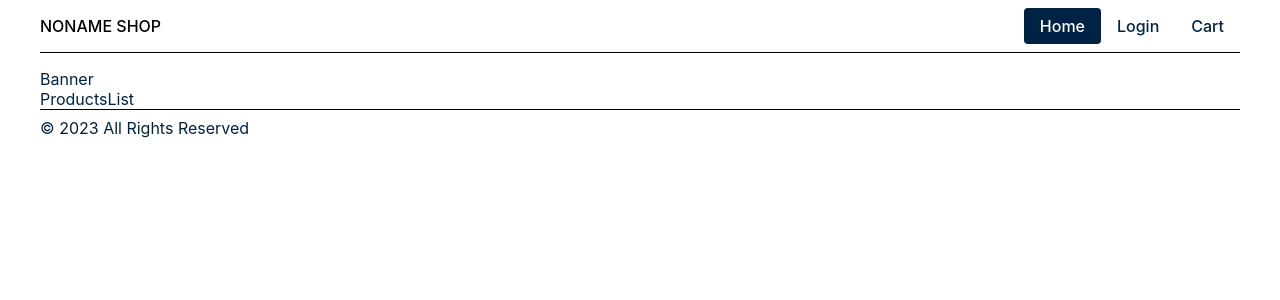
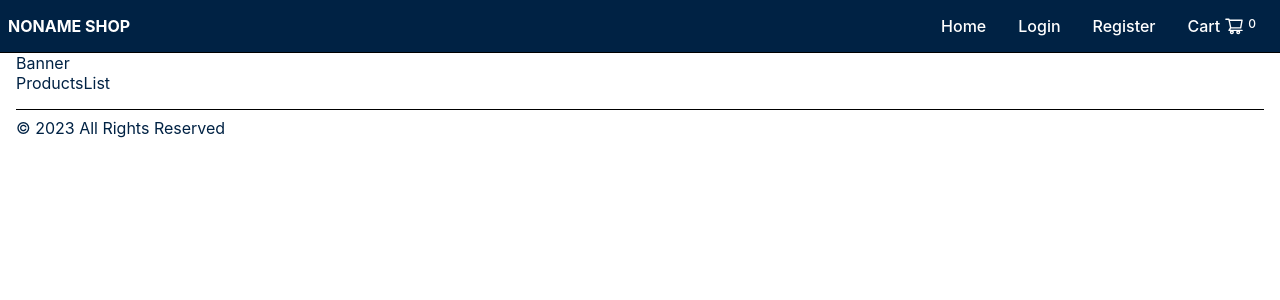
Before and after one commit to YuliiaDikun/sweet-corner, a React (Create React App) app: page / in a window 1280 px wide. Shown: the top 300 px of the page. Built offline with nearby package versions, Linux system fonts and the light colour scheme.

Commit message:
feat: burger menu

```diff
--- a/package.json
+++ b/package.json
@@ -9,6 +9,7 @@
     "modern-normalize": "^1.1.0",
     "react": "^18.2.0",
     "react-dom": "^18.2.0",
+    "react-icons": "^4.7.1",
     "react-router-dom": "^6.8.2",
     "react-scripts": "5.0.1",
     "styled-components": "^5.3.6",
--- a/src/App.jsx
+++ b/src/App.jsx
@@ -5,7 +5,7 @@ import { theme } from './styles/theme';
 
 import { Route, Routes } from "react-router-dom";
 import SharedLayout from "./components/SharedLayout/SharedLayout";
-import { Main, Cart, Login } from "./pages";
+import { Main, Cart, Login, Register } from "./pages";
 
 function App() {
   return (
@@ -14,7 +14,8 @@ function App() {
       <Routes>
         <Route path="/" element={<SharedLayout />}>
           <Route index element={<Main />} />
-          <Route path="login" element={<Login />} />
+            <Route path="login" element={<Login />} />
+            <Route path="register" element={<Register />} />
           <Route path="cart" element={<Cart />} />
         </Route>
         </Routes>
--- a/src/components/Footer/Footer.styled.js
+++ b/src/components/Footer/Footer.styled.js
@@ -6,6 +6,6 @@ export const StyledFooter = styled.footer`
   justify-content: space-between;
   gap: 12px;
   padding: 8px 0;
-  margin-bottom: 16px;
+  margin-top: 16px;
   border-top: 1px solid black;
 `;
--- a/src/components/Navigation/Navigation.jsx
+++ b/src/components/Navigation/Navigation.jsx
@@ -1,15 +1,53 @@
-import React from 'react';
-import { Link } from "./Navigation.styled";
+import React, { useState } from "react";
+import {
+  StyledNav,
+  NavWrapper,
+  Link,
+  Logo,
+  MobileWrapper,
+} from "./Navigation.styled";
+import { AiOutlineShoppingCart } from "react-icons/ai";
+import { RxHamburgerMenu } from "react-icons/rx";
+import { MdClose } from "react-icons/md";
 
 const Navigation = () => {
+  const [isMobileMenuOpen, setIsMobileMenuOpen] = useState(false);
+
+  const toggleMenu = () => {
+    setIsMobileMenuOpen(!isMobileMenuOpen);
+  };
+
+  const hideMenu = () => {
+    setIsMobileMenuOpen(false);
+  };
+
+  const shopItems = 0;
+  const cart = (
+    <Link to="/cart">
+      Cart <AiOutlineShoppingCart size={20} /> <span>{shopItems}</span>
+    </Link>
+  );
+  const logo = <Logo to="/">NONAME SHOP</Logo>;
   return (
-     <nav>
-
-      <Link to="/">Home</Link>
-      <Link to="/login">Login</Link>
-      <Link to="/cart">Cart</Link>
-    </nav>
-  )
-}
+    <>
+      {logo}
+      <StyledNav open={isMobileMenuOpen}>
+        <NavWrapper open={isMobileMenuOpen} onClick={hideMenu}></NavWrapper>
+        <Link to="/">Home</Link>
+        <Link to="/login">Login</Link>
+        <Link to="/register">Register</Link>
+        {cart}
+      </StyledNav>
+      <MobileWrapper>
+        {cart}
+        {isMobileMenuOpen ? (
+          <MdClose size={20} onClick={toggleMenu} />
+        ) : (
+          <RxHamburgerMenu size={20} onClick={toggleMenu} />
+        )}
+      </MobileWrapper>
+    </>
+  );
+};
 
 export default Navigation;
--- a/src/components/Navigation/Navigation.styled.js
+++ b/src/components/Navigation/Navigation.styled.js
@@ -1,15 +1,80 @@
 import styled from "styled-components";
 import { NavLink } from "react-router-dom";
+
+export const StyledNav = styled.nav`
+  @media screen and (max-width: 767px) {
+    display: block;
+    position: absolute;
+    top: 0;
+    left: 0;
+    width: 50%;
+    height: 100vh;
+    background-color: ${({ theme }) => theme.colors.dark};
+    color: ${({ theme }) => theme.colors.white};
+    padding: 1rem;
+    z-index: 999;
+    transform: ${({ open }) => (open ? "translateX(0)" : "translateX(-200%)")};
+    transition: all 0.3s;
+  }
+  @media screen and (min-width: 768px) {
+    display: flex;
+  }
+`;
+
+export const NavWrapper = styled.div`
+  @media screen and (max-width: 767px) {
+    position: absolute;
+    top: 0;
+    right: 0;
+    width: 100%;
+    height: 100vh;
+    background-color: rgba(0, 0, 0, 0.5);
+    transform: ${({ open }) => (open ? "translateX(100%);" : "translateX()")};
+    transition: all 0.3s;
+  }
+  @media screen and (min-width: 768px) {
+    display: flex;
+  }
+`;
+
+export const Logo = styled(NavLink)`
+  display: inline-block;
+  font-weight: 700;
+  margin: 0;
+  color: ${({ theme }) => theme.colors.white};
+  &.active {
+    color: ${({ theme }) => theme.colors.white};
+  }
+`;
 
 export const Link = styled(NavLink)`
   padding: ${({ theme }) => theme.spacing(2)} ${({ theme }) => theme.spacing(4)};
   border-radius: ${({ theme }) => theme.spacing(1)};
   text-decoration: none;
-  color: ${({ theme }) => theme.colors.dark};
+  color: ${({ theme }) => theme.colors.white};
   font-weight: 500;
+  display: flex;
+  justify-content: center;
+  align-items: center;
+  gap: ${({ theme }) => theme.spacing(1)};
+  position: relative;
 
   &.active {
     color: white;
-    background-color: ${({ theme }) => theme.colors.dark};
+  }
+  span {
+    font-size: 12px;
+    align-self: flex-start;
+    color: ${({ theme }) => theme.colors.white};
   }
 `;
+
+export const MobileWrapper = styled.div`
+  display: flex;
+  justify-content: center;
+  align-items: center;
+  gap: ${({ theme }) => theme.spacing(2)};
+  @media screen and (min-width: 766px) {
+    display: none;
+  }
+`;
--- a/src/components/SharedLayout/SharedLayout.jsx
+++ b/src/components/SharedLayout/SharedLayout.jsx
@@ -1,17 +1,18 @@
 import React from "react";
 import { Outlet } from "react-router-dom";
 import { Navigation, Footer } from "..";
-import { Container, Header, Logo} from "./SharedLayout.styled";
+import { Container, Header } from "./SharedLayout.styled";
 const SharedLayout = () => {
   return (
-    <Container>
+    <>
       <Header>
-        <Logo to="/">NONAME SHOP</Logo>
-        <Navigation />
+          <Navigation />
       </Header>
-      <Outlet />
-      <Footer />
-    </Container>
+      <Container>
+        <Outlet />
+        <Footer />
+      </Container>
+    </>
   );
 };
 
--- a/src/components/SharedLayout/SharedLayout.styled.js
+++ b/src/components/SharedLayout/SharedLayout.styled.js
@@ -1,29 +1,33 @@
 import styled from "styled-components";
-import { NavLink } from "react-router-dom";
+
 export const Container = styled.div`
-  max-width: 1200px;
   margin: 0 auto;
-  padding: 0 16px;
+  padding-left: ${({ theme }) => theme.spacing(5)};
+  padding-right: ${({ theme }) => theme.spacing(5)};
+  @media screen and (min-width: ${({ theme }) => theme.media.mobile}) {
+    max-width: ${({ theme }) => theme.media.mobile};
+  }
+  @media screen and (min-width: ${({ theme }) => theme.media.tablet}) {
+    padding-left: ${({ theme }) => theme.spacing(8)};
+    padding-right: ${({ theme }) => theme.spacing(8)};
+    max-width: ${({ theme }) => theme.media.tablet};
+  }
+  @media screen and (min-width: ${({ theme }) => theme.media.desktop}) {
+    padding-left: ${({ theme }) => theme.spacing(4)};
+    padding-right: ${({ theme }) => theme.spacing(4)};
+    max-width: ${({ theme }) => theme.media.desktop};
+  }
 `;
 export const Header = styled.header`
   display: flex;
   align-items: center;
   justify-content: space-between;
   gap: 12px;
-  padding: 8px 0;
+  padding: 8px;
   margin-bottom: 16px;
   border-bottom: 1px solid black;
-
-  > nav {
-    display: flex;
-  }
+  background-color: ${({ theme }) => theme.colors.dark};
+  color: ${({ theme }) => theme.colors.white};
+  max-width: ${({ theme }) => theme.media.desktop};
+  margin: 0 auto;
 `;
-export const Logo = styled(NavLink)`
-  font-weight: 700;
-  margin: 0;
-  color: black;
-  font-weight: 500;
-  &.active {
-    color: black;
-  }
-`;
--- a/src/styles/theme.js
+++ b/src/styles/theme.js
@@ -1,6 +1,6 @@
 export const theme = Object.freeze({
   colors: {
-    accent: "#002D62",
+    accent: "#62002f",
     white: "#ffffff",
     grey: "#6699CC",
     light: "#A3C1AD",
@@ -22,4 +22,9 @@ export const theme = Object.freeze({
   animation: {
     cubicBezier: "0.25s cubic-bezier(0.7, 0.98, 0.86, 0.98)",
   },
+  media: {
+    mobile: "480px",
+    tablet: "768px",
+    desktop: "1280px",
+  },
 });
```
Also changed, not shown: 1 other file (tests, documents, lock files or other folders).
